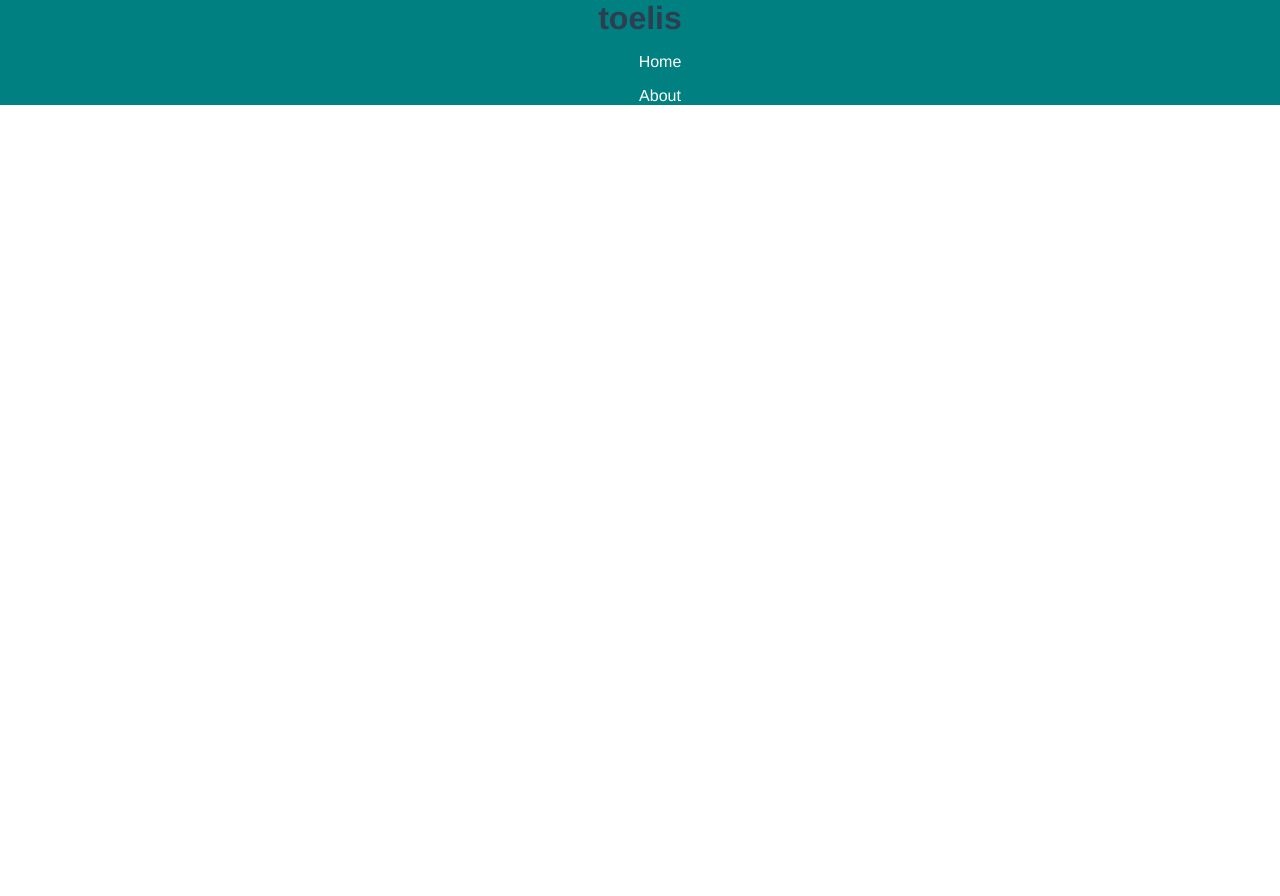
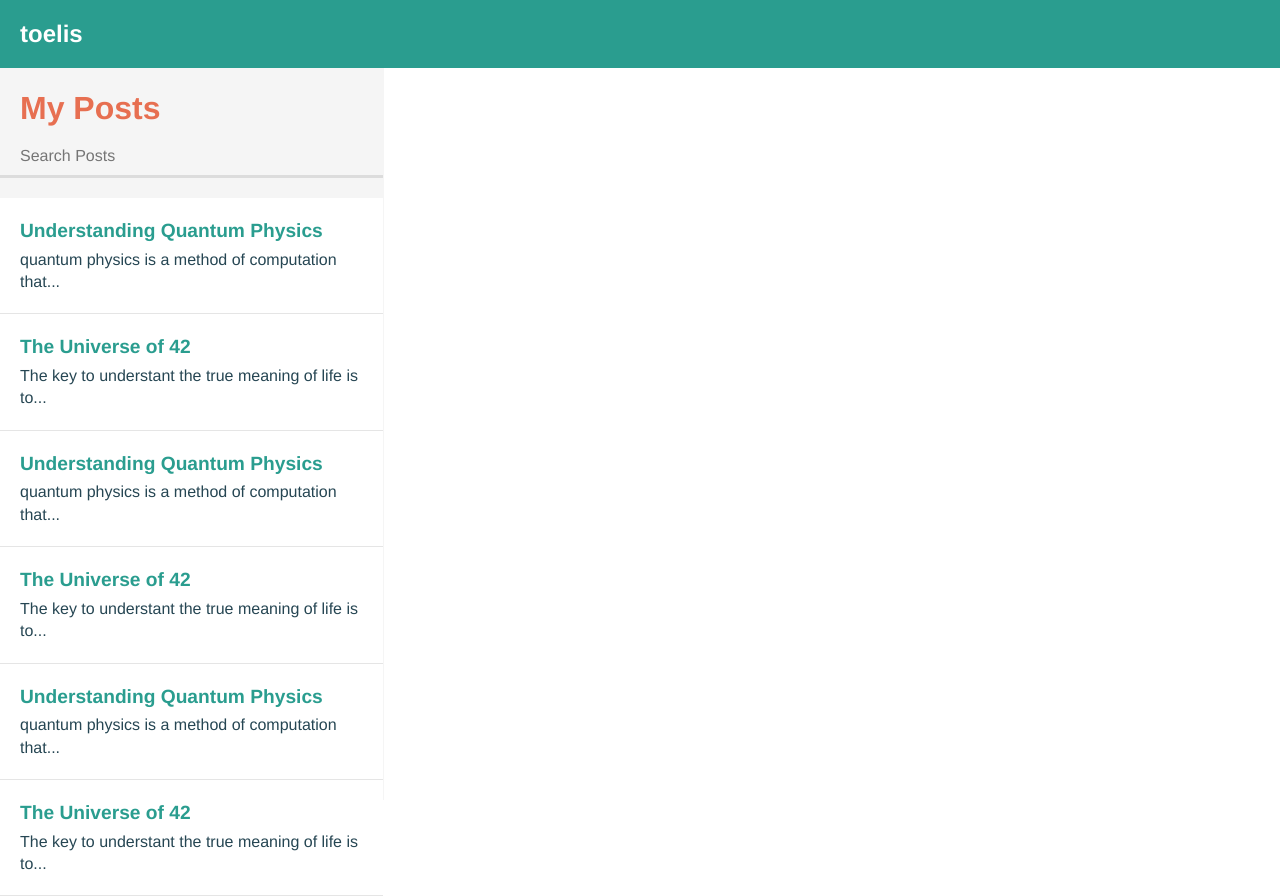
Before and after one commit to adhywiranata/toelis, a Vue app: page /home in a window 1280 px wide. Before the commit the page ends 800 px from the top, so only its background shows below. Built offline with nearby package versions, Linux system fonts and the light colour scheme.

Commit message:
feat: implement search feature with revamped UI

```diff
--- a/src/App.vue
+++ b/src/App.vue
@@ -1,14 +1,17 @@
 <template>
   <Header title="toelis" />
+  <PostList />
 </template>
 
 <script>
 import Header from './components/Header.vue'
+import PostList from './components/PostList.vue'
 
 export default {
   name: 'App',
   components: {
     Header,
+    PostList,
   },
   data() {
     return {
--- a/src/components/Header.vue
+++ b/src/components/Header.vue
@@ -1,28 +1,36 @@
 <template>
   <header>
     <h1>{{ title }}</h1>
-    <ul
+    <!-- <ul
       class="nav"
       v-for="navItem in navItems"
       v-bind:key="navItem.id"
     >
       <li>{{navItem.text}}</li>
-    </ul>
+    </ul> -->
   </header>
 </template>
 
 <style scoped>
   header {
-    background: teal;
+    background: #2a9d8f;
+    color: white;
+    padding: 20px;
+    position: fixed;
+    top: 0;
+    left: 0;
+    width: 100%;
   }
 
   h1 {
     margin: 0;
+    font-size: 1.5rem;
   }
 
   .nav {
     color: white;
     list-style-type: none;
+    padding: 0;
   }
 </style>
 
--- /dev/null
+++ b/src/components/PostList.vue
@@ -0,0 +1,206 @@
+<template>
+  <div class="container">
+    <div class="h-padded">
+      <h1>My Posts</h1>
+    </div>
+    <input class="input__search" v-model="searchTerm" placeholder="Search Posts" />
+    <div class="h-padded">
+    <transition name="fade">
+        <h2 v-if="searchTerm !== ''">
+          Search Result for <span class="searchq">"{{ searchTerm }}"</span>
+        </h2>
+      </transition>
+      <div v-if="filteredPosts.length === 0">
+        <h3>Post not found.</h3>
+        <button v-on:click="resetSearchTerm">reset search!</button>
+      </div>
+    </div>
+      <ul>
+        <li v-for="post in filteredPosts" v-bind:key="post.id" class="post__card">
+          <span class="post__title">{{ post.title }}</span>
+          <p class="post__content">{{ post.content }}</p>
+        </li>
+      </ul>
+  </div>
+</template>
+
+<style scoped>
+  .container {
+    width: 30%;
+    height: 100vh;
+    display: flex;
+    flex-direction: column;
+    align-items: flex-start;
+    justify-content: flex-start;
+    padding-top: 80px;
+    background-color: #f5f5f5;
+    border-right: 1px solid #f5f5f5;
+  }
+
+  .h-padded {
+    padding: 0 20px;
+  }
+
+  .input__search {
+    font-family: Avenir, Helvetica, Arial, sans-serif;
+    padding: 10px 20px;
+    font-size: 1rem;
+    width: 100%;
+    max-width: 400px;
+    border: 0;
+    border-bottom: 3px solid rgba(0, 0, 0, .1);
+    outline: 0;
+    background: transparent;
+    margin-bottom: 20px;
+  }
+
+  .post__card {
+    width: 100%;
+    height: 300px;
+    flex: 1;
+    background-color: white;
+    padding: 20px;
+    border-bottom: 1px solid rgba(0, 0, 0, .1);
+  }
+
+  .post__title {
+    font-size: 1.2rem;
+    line-height: 1.6rem;
+    font-weight: 600;
+    color: #2a9d8f;
+  }
+
+  .post__content {
+    margin-top: 5px;
+    font-size: 1rem;
+    line-height: 1.4rem;
+    color: #264653;
+  }
+
+  .fade-enter-active,
+  .fade-leave-active {
+    transition: opacity 0.5s ease;
+  }
+
+  .fade-enter-from,
+  .fade-leave-to {
+    opacity: 0;
+  }
+
+  .list-item {
+    display: inline-block;
+    margin-right: 10px;
+  }
+  .list-enter-active,
+  .list-leave-active {
+    transition: all 1s ease;
+  }
+  .list-enter-from,
+  .list-leave-to {
+    opacity: 0;
+    transform: translateY(30px);
+  }
+
+  .searchq {
+    background-color: #e9c46a;
+    color: white;
+    padding-left: 5px;
+    padding-top: 5px;
+    margin-top: 10px;
+  }
+
+  ul {
+    width: 100%;
+    list-style: none;
+    display: flex;
+    flex-direction: column;
+    align-items: center;
+    justify-content: flex-start;
+  }
+
+  h1 {
+    font-size: 2rem;
+    margin: 10px 0;
+    color: #e76f51;
+  }
+
+  h2 {
+    font-size: 1rem;
+    margin-bottom: 20px;
+  }
+
+  h3 {
+    font-weight: 400;
+  }
+
+  button {
+    border: 0;
+    background: transparent;
+    color: teal;
+    font-size: 1.2rem;
+    font-family: Avenir, Helvetica, Arial, sans-serif;
+    cursor: pointer;
+    border-bottom: 2px solid teal;
+    padding-bottom: 5px;
+    opacity: 0.7;
+  }
+
+  button:hover {
+    opacity: 1;
+    transition: 0.5s opacity;
+  }
+</style>
+
+<script>
+export default {
+  name: 'post-list',
+  props: {},
+  data() {
+    return {
+      searchTerm: '',
+      posts: [
+        {
+          id: '1',
+          title: 'Understanding Quantum Physics',
+          content: 'quantum physics is a method of computation that...',
+        },
+        {
+          id: '2',
+          title: 'The Universe of 42',
+          content: 'The key to understant the true meaning of life is to...',
+        },
+        {
+          id: '3',
+          title: 'Understanding Quantum Physics',
+          content: 'quantum physics is a method of computation that...',
+        },
+        {
+          id: '4',
+          title: 'The Universe of 42',
+          content: 'The key to understant the true meaning of life is to...',
+        },
+        {
+          id: '5',
+          title: 'Understanding Quantum Physics',
+          content: 'quantum physics is a method of computation that...',
+        },
+        {
+          id: '6',
+          title: 'The Universe of 42',
+          content: 'The key to understant the true meaning of life is to...',
+        }
+      ]
+    }
+  },
+  methods: {
+    resetSearchTerm() {
+      this.searchTerm = '';
+    },
+  },
+  computed: {
+    filteredPosts() {
+      return this.posts.filter(p => p.title.toLowerCase().includes(this.searchTerm.toLowerCase()))
+    }
+  }
+}
+</script>
--- a/src/index.css
+++ b/src/index.css
@@ -1,4 +1,14 @@
+:root {
+  font-size: 16px;
+}
+
 html, body {
+  padding: 0;
+  margin: 0;
+}
+
+* {
+  box-sizing: border-box;
   padding: 0;
   margin: 0;
 }
@@ -7,6 +17,5 @@ html, body {
   font-family: Avenir, Helvetica, Arial, sans-serif;
   -webkit-font-smoothing: antialiased;
   -moz-osx-font-smoothing: grayscale;
-  text-align: center;
   color: #2c3e50;
 }
```
